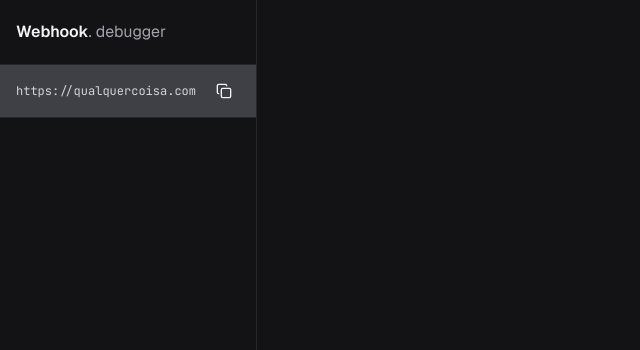
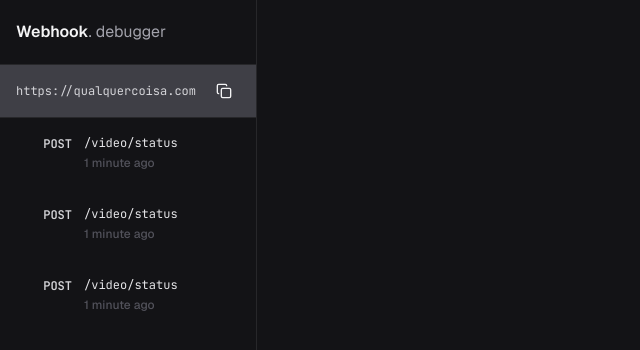
Before and after one commit to jacsonrsasse/webhook-debugger, a React (Vite) app in the folder web/: page / in a window 1280 px wide. Shown: the top 350 px of the page, without its empty margins (0-640 px from the left). Built offline with nearby package versions, Linux system fonts and the light colour scheme.

Commit message:
feat: created webhook and item component

```diff
--- a/web/src/components/sidebar.tsx
+++ b/web/src/components/sidebar.tsx
@@ -1,5 +1,6 @@
 import { CopyIcon } from "lucide-react";
 import { IconButton } from "./ui/icon-button";
+import { WebhookList } from "./webhook-list";
 
 export function Sidebar() {
   return (
@@ -18,6 +19,8 @@ export function Sidebar() {
         </div>
         <IconButton icon={<CopyIcon className="size-4" />} />
       </div>
+
+      <WebhookList></WebhookList>
     </div>
   );
 }
--- /dev/null
+++ b/web/src/components/webhook-list-item.tsx
@@ -0,0 +1,30 @@
+import { Link } from "@tanstack/react-router";
+import { IconButton } from "./ui/icon-button";
+import { Trash2Icon } from "lucide-react";
+
+export function WebhookListItem() {
+  return (
+    <div className="group rounded-lg transition-colors duration-150 hover:bg-zinc-700/30">
+      <div className="flex items-start gap-3 px-4 py-2.5">
+        <Link to="/" className="flex flex-1 min-w-0 items-start gap-3">
+          <span className="w-12 shrink-0 font-mono text-xs font-semibold text-zinc-300 text-right">
+            POST
+          </span>
+          <div className="flex-1 min-w-0">
+            <p className="truncate text-xs text-zinc-200 leading-tight font-mono">
+              /video/status
+            </p>
+            <p className="text-xs text-zinc-500 font-medium mt-1">
+              1 minute ago
+            </p>
+          </div>
+        </Link>
+
+        <IconButton
+          icon={<Trash2Icon className="size-3.5 text-zinc-400" />}
+          className="opacity-0 transition-opacity group-hover:opacity-100"
+        />
+      </div>
+    </div>
+  );
+}
--- /dev/null
+++ b/web/src/components/webhook-list.tsx
@@ -0,0 +1,13 @@
+import { WebhookListItem } from "./webhook-list-item";
+
+export function WebhookList() {
+  return (
+    <div className="flex-1 overflow-y-auto">
+      <div className="space-y-4 p-2">
+        <WebhookListItem></WebhookListItem>
+        <WebhookListItem></WebhookListItem>
+        <WebhookListItem></WebhookListItem>
+      </div>
+    </div>
+  );
+}
```
